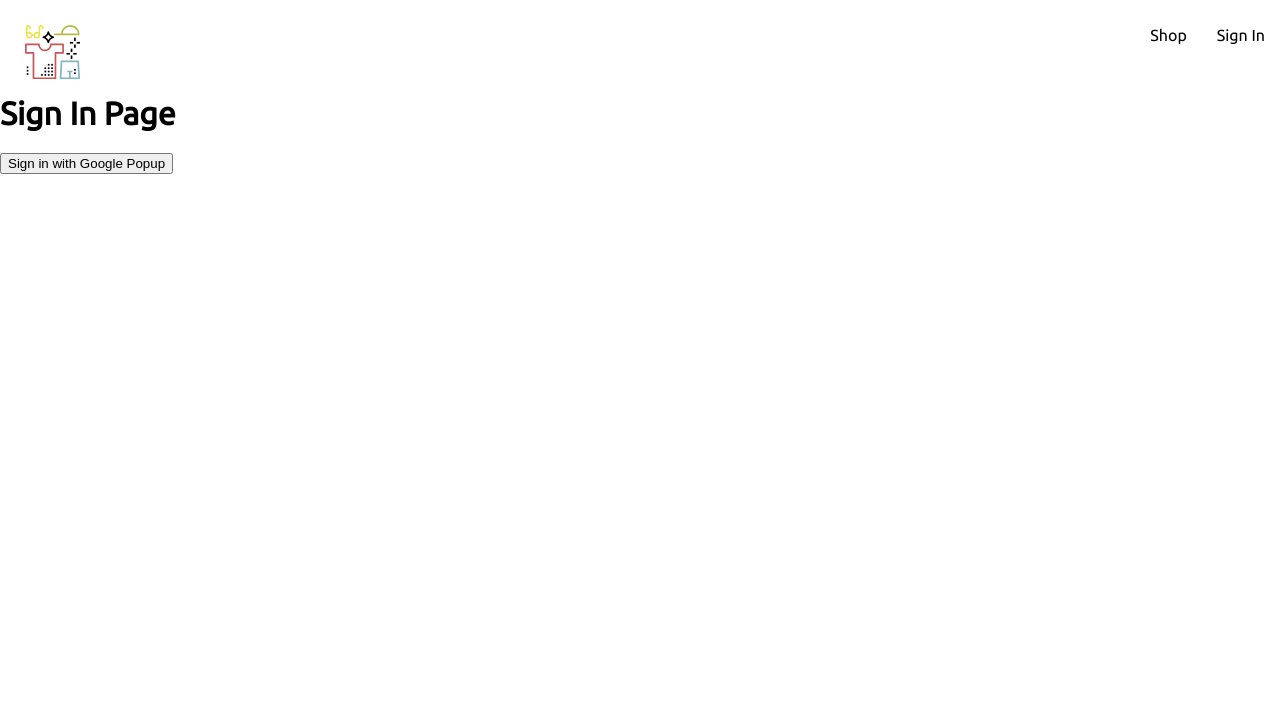
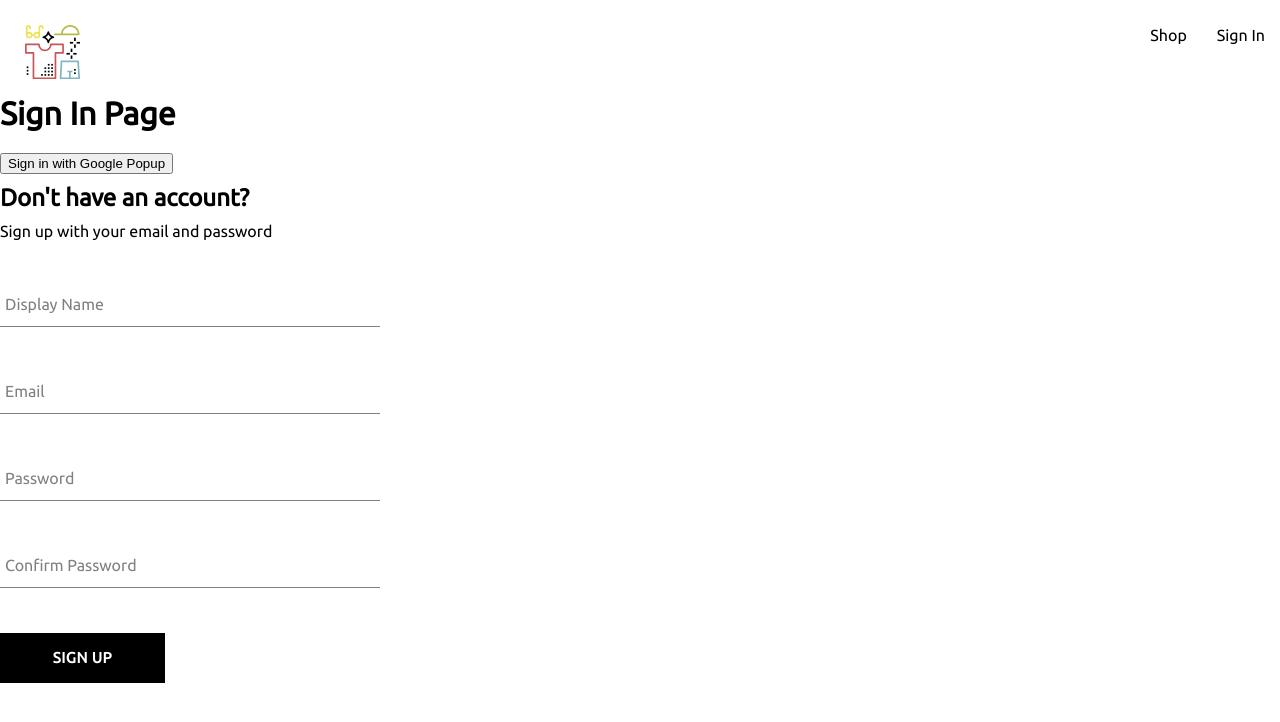
Before and after one commit to kp673/kush-clothing, a React (Create React App) app: page /sign-in in a window 1280 px wide. Shown: the top 722 px of the page. Built offline with nearby package versions, Linux system fonts and the light colour scheme; the HTML template or start-up script is replaced by a standard one.

Commit message:
sign up component and authentication functionality

```diff
--- a/public/index.html
+++ b/public/index.html
@@ -2,14 +2,13 @@
 <html lang="en">
   <head>
     <meta charset="utf-8" />
-    <link rel="icon" href="%PUBLIC_URL%/favicon.ico" />
+    <link rel="icon" href="%PUBLIC_URL%/src/assets/crown.svg" />
     <meta name="viewport" content="width=device-width, initial-scale=1" />
     <meta name="theme-color" content="#000000" />
     <meta
       name="description"
-      content="Web site created using create-react-app"
+      content="Portfolio Ecommerce Website using React"
     />
-    <link rel="apple-touch-icon" href="%PUBLIC_URL%/logo192.png" />
     <link rel="preconnect" href="https://fonts.googleapis.com">
     <link rel="preconnect" href="https://fonts.gstatic.com" crossorigin>
     <link href="https://fonts.googleapis.com/css2?family=Ubuntu&display=swap" rel="stylesheet">
@@ -27,7 +26,7 @@
       work correctly both with client-side routing and a non-root public URL.
       Learn how to configure a non-root public URL by running `npm run build`.
     -->
-    <title>React App</title>
+    <title>Kush Clothing</title>
   </head>
   <body>
     <noscript>You need to enable JavaScript to run this app.</noscript>
--- /dev/null
+++ b/src/components/button/button.component.jsx
@@ -0,0 +1,19 @@
+import './button.styles.scss';
+
+const BUTTON_TYPE = {
+  'google': 'google-sign-in',
+  'inverted': 'inverted'
+}
+
+const Button = ({ children, buttonType, ...props }) => {
+  return (
+    <button
+      className={`button-container ${BUTTON_TYPE[buttonType]}`}
+      {...props}
+    >
+      {children}
+    </button>
+  );
+}
+
+export default Button;
--- /dev/null
+++ b/src/components/button/button.styles.scss
@@ -0,0 +1,46 @@
+.button-container {
+  min-width: 165px;
+  width: auto;
+  height: 50px;
+  letter-spacing: 0.5px;
+  line-height: 50px;
+  padding: 0 35px 0 35px;
+  font-size: 15px;
+  background-color: black;
+  color: white;
+  text-transform: uppercase;
+  font-family: 'Ubuntu', sans-serif;
+  font-weight: bolder;
+  border: none;
+  cursor: pointer;
+  display: flex;
+  justify-content: center;
+
+  &:hover {
+    background-color: white;
+    color: black;
+    border: 1px solid black;
+  }
+
+  &.google-sign-in {
+    background-color: #4285f4;
+    color: white;
+
+    &:hover {
+      background-color: #357ae8;
+      border: none;
+    }
+  }
+
+  &.inverted {
+    background-color: white;
+    color: black;
+    border: 1px solid black;
+
+    &:hover {
+      background-color: black;
+      color: white;
+      border: none;
+    }
+  }
+}
--- /dev/null
+++ b/src/components/input/input.component.jsx
@@ -0,0 +1,16 @@
+import './input.styles.scss';
+
+const Input = ({ label, ...props }) => {
+  return (
+    <div className="group">
+      <input className="form-input" {...props}/>
+      {label && (
+        <label className={`${props.value.length ? 'shrink' : ''} form-input-label`}>{label}</label>
+      )}
+
+
+    </div>
+  );
+}
+
+export default Input;
--- /dev/null
+++ b/src/components/input/input.styles.scss
@@ -0,0 +1,54 @@
+$sub-color: grey;
+$main-color: black;
+
+@mixin shrinkLabel {
+  top: -14px;
+  font-size: 12px;
+  color: $main-color;
+}
+
+.group {
+  position: relative;
+  margin: 45px 0;
+
+  .form-input {
+    background: none;
+    background-color: white;
+    color: $sub-color;
+    font-size: 18px;
+    padding: 10px 10px 10px 5px;
+    display: block;
+    width: 100%;
+    border: none;
+    border-radius: 0;
+    border-bottom: 1px solid $sub-color;
+    margin: 25px 0;
+
+    &:focus {
+      outline: none;
+    }
+
+    &:focus ~ .form-input-label {
+      @include shrinkLabel();
+    }
+  }
+
+  input[type='password'] {
+    letter-spacing: 0.3em;
+  }
+
+  .form-input-label {
+    color: $sub-color;
+    font-size: 16px;
+    font-weight: normal;
+    position: absolute;
+    pointer-events: none;
+    left: 5px;
+    top: 10px;
+    transition: 300ms ease all;
+
+    &.shrink {
+      @include shrinkLabel();
+    }
+  }
+}
--- /dev/null
+++ b/src/components/sign-up/sign-up.component.jsx
@@ -0,0 +1,88 @@
+import { useState } from 'react';
+import { createAuthUserwithSignUp, createUserDocument } from '../../utils/firebase/firebase.utils';
+import Input from '../input/input.component';
+import Button from '../button/button.component';
+import './sign-up.styles.scss'
+
+const defaultFormFields = {
+  displayName: "",
+  email: "",
+  password: "",
+  confirmPass:""
+}
+
+const SignUp = () => {
+  const [formFields, setFormFields] = useState(defaultFormFields);
+  const { displayName, email, password, confirmPass } = formFields;
+
+  const handleChange = (e) => {
+    const { name, value } = e.target;
+
+    setFormFields({...formFields, [name]: value})
+
+  }
+  const handleSubmit = async (e) => {
+    e.preventDefault();
+    if (password != confirmPass) {
+      alert("passwords do not match");
+      return;
+    }
+    try {
+      const { user } = await createAuthUserwithSignUp(email, password);
+      const userDocRef = await createUserDocument(user,{displayName})
+      console.log(userDocRef)
+      setFormFields(defaultFormFields)
+    } catch (error) {
+      if (error.code == 'auth/email-already-in-use') {
+        alert("Email already in user. Please try to sign in instead")
+      }
+      console.error("user creation encontered an error", error);
+    }
+
+  }
+
+  return (
+    <div className='sign-up-container'>
+      <h2>Don't have an account?</h2>
+      <span>Sign up with your email and password</span>
+      <form onSubmit={handleSubmit}>
+        <Input
+          label='Display Name'
+          type="text"
+          required
+          onChange={handleChange}
+          name='displayName'
+          value={displayName}
+        />
+        <Input
+          label='Email'
+          type="email"
+          required
+          onChange={handleChange}
+          name='email'
+          value={email}
+        />
+        <Input
+          label= "Password"
+          type="password"
+          required
+          onChange={handleChange}
+          name='password'
+          value={password}
+        />
+        <Input
+          label= "Confirm Password"
+          type="password"
+          required
+          onChange={handleChange}
+          name='confirmPass'
+          value={confirmPass}
+        />
+
+        <Button type="submit">Sign Up</Button>
+      </form>
+    </div>
+  );
+}
+
+export default SignUp;
--- /dev/null
+++ b/src/components/sign-up/sign-up.styles.scss
@@ -0,0 +1,9 @@
+.sign-up-container{
+  display: flex;
+  flex-direction: column;
+  width: 380px;
+
+  h2{
+    margin: 10px 0px;
+  }
+}
--- a/src/routes/sign-in/sign-in.component.jsx
+++ b/src/routes/sign-in/sign-in.component.jsx
@@ -1,16 +1,30 @@
 import { signInWithGooglePopup, createUserDocument } from "../../utils/firebase/firebase.utils";
+import SignUp from "../../components/sign-up/sign-up.component";
+const SignIn = () => {
+  // Using redirect insted of popup.
+  // useEffect(() => {
+  //   async function fetchRedirectResult() {
+  //     const response = await getRedirectResult(auth);
+  //     if (response) {
+  //       const userDocRef = await createUserDocument(response.user);
+  //     }
+  //   }
+  //   fetchRedirectResult();
+  // },[])
 
-const SignIn = () => {
+
   const logGoogleUser = async () => {
     const {user} = await signInWithGooglePopup();
     const userDocRef = await createUserDocument(user)
   }
+
   return (
     <div>
       <h1>Sign In Page</h1>
       <button onClick={logGoogleUser}>
         Sign in with Google Popup
       </button>
+      <SignUp/>
     </div>
   );
 }
--- a/src/utils/firebase/firebase.utils.js
+++ b/src/utils/firebase/firebase.utils.js
@@ -1,6 +1,12 @@
 // Import the functions you need from the SDKs you need
 import { initializeApp } from "firebase/app";
-import { getAuth, signInWithRedirect, signInWithPopup, GoogleAuthProvider } from 'firebase/auth'
+import {
+  getAuth,
+  signInWithRedirect,
+  signInWithPopup,
+  GoogleAuthProvider,
+  createUserWithEmailAndPassword
+} from 'firebase/auth'
 import { getFirestore, doc, getDoc, setDoc } from 'firebase/firestore'
 
 
@@ -27,11 +33,13 @@
 
 export const auth = getAuth();
 export const signInWithGooglePopup = () => signInWithPopup(auth, provider);
+export const signInWithGoogleRedirect = () => signInWithRedirect(auth, provider)
 
 
 export const db = getFirestore()
 
-export const createUserDocument = async (userAuth) => {
+export const createUserDocument = async (userAuth, misc={}) => {
+  if (!userAuth) return;
   const userDocRef = doc(db, 'users', userAuth.uid)
   const userSnapshot = await getDoc(userDocRef)
 
@@ -43,7 +51,8 @@
       await setDoc(userDocRef, {
         displayName,
         email,
-        createdAt
+        createdAt,
+        ...misc
       });
     } catch (error) {
       console.error('error creating user', error.message);
@@ -53,3 +62,8 @@
   return userDocRef;
 
 }
+
+export const createAuthUserwithSignUp = async (email, password) => {
+  if (!email || !password) return;
+  return await createUserWithEmailAndPassword(auth, email, password)
+}
```
